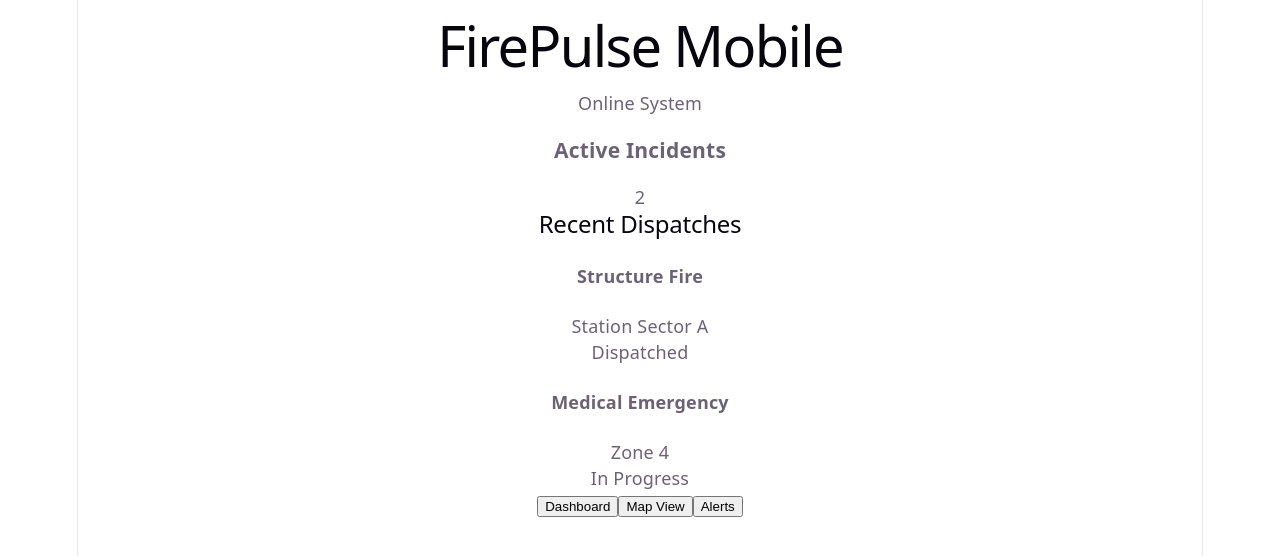
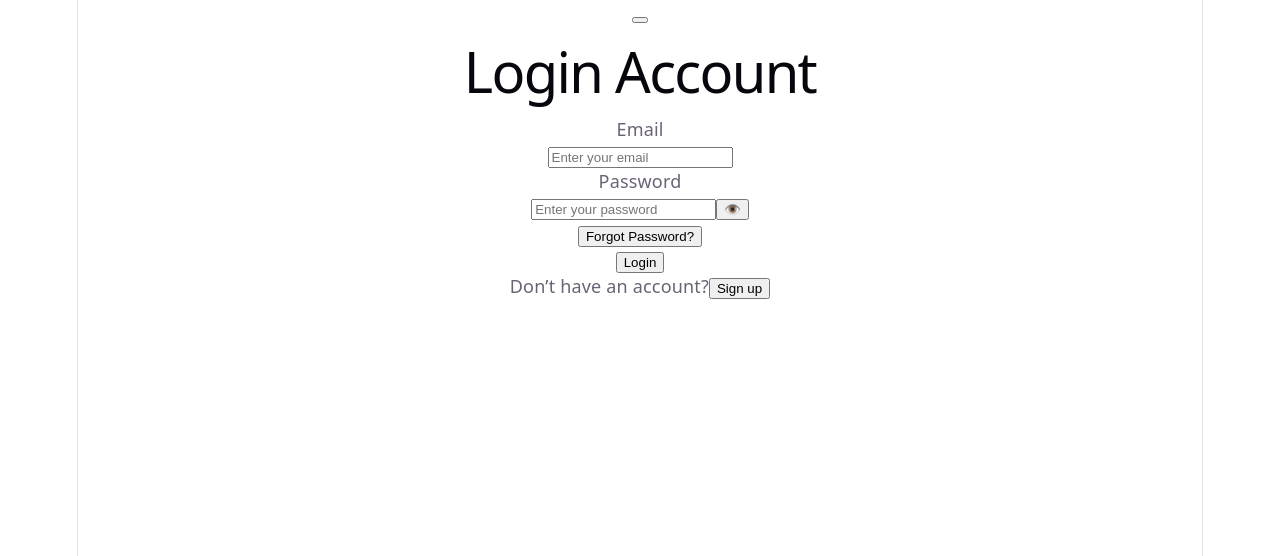
Before and after one commit to znacku/practice-pwa, a React (Vite) app: page / in a window 1280 px wide. Shown: the top 556 px of the page. Built offline with nearby package versions, Linux system fonts and the light colour scheme.

Commit message:
design: match login layout structure with 2_Login Account.png design spec

```diff
--- a/src/App.jsx
+++ b/src/App.jsx
@@ -2,48 +2,91 @@ import React, { useState } from 'react'
 import './App.css'
 
 function App() {
-  const [reports, setReports] = useState([
-    { id: 1, type: 'Structure Fire', location: 'Station Sector A', status: 'Dispatched' },
-    { id: 2, type: 'Medical Emergency', location: 'Zone 4', status: 'In Progress' }
-  ])
+  const [currentScreen, setCurrentScreen] = useState('login')
+  const [showPassword, setShowPassword] = useState(false)
+  const [email, setEmail] = useState('')
+  const [password, setPassword] = useState('')
+
+  const handleLogin = (e) => {
+    e.preventDefault()
+    if (email && password) {
+      setCurrentScreen('dashboard')
+    }
+  }
 
   return (
     <div className="app-container">
-      {/* Header */}
-      <header className="app-header">
-        <h1>FirePulse Mobile</h1>
-        <span className="status-badge">Online System</span>
-      </header>
 
-      {/* Main Content Dashboard */}
-      <main className="dashboard-content">
-        <section className="stat-card">
-          <h3>Active Incidents</h3>
-          <p className="stat-number">{reports.length}</p>
-        </section>
+      {/* LOGIN SCREEN BASED ON 2_Login Account.png */}
+      {currentScreen === 'login' && (
+        <div className="auth-container">
 
-        <h2>Recent Dispatches</h2>
-        <div className="report-list">
-          {reports.map(report => (
-            <div key={report.id} className="report-card">
-              <div className="report-details">
-                <h4>{report.type}</h4>
-                <p>{report.location}</p>
+          <button className="back-btn" aria-label="Go back">
+            <span className="back-arrow"></span>
+          </button>
+
+          <h1 className="auth-title">Login Account</h1>
+
+          <form className="auth-form" onSubmit={handleLogin}>
+            <div className="form-group">
+              <label>Email</label>
+              <div className="input-wrapper">
+                <input
+                  type="email"
+                  placeholder="Enter your email"
+                  value={email}
+                  onChange={(e) => setEmail(e.target.value)}
+                  required
+                />
               </div>
-              <span className={`status ${report.status.toLowerCase().replace(' ', '-')}`}>
-                {report.status}
-              </span>
             </div>
-          ))}
+
+            <div className="form-group">
+              <label>Password</label>
+              <div className="input-wrapper">
+                <input
+                  type={showPassword ? "text" : "password"}
+                  placeholder="Enter your password"
+                  value={password}
+                  onChange={(e) => setPassword(e.target.value)}
+                  required
+                />
+                <button
+                  type="button"
+                  className="password-toggle"
+                  onClick={() => setShowPassword(!showPassword)}
+                >
+                  {/* Eye Icon Representation */}
+                  👁️
+                </button>
+              </div>
+            </div>
+
+            <div className="forgot-password-container">
+              <button type="button" className="forgot-link">Forgot Password?</button>
+            </div>
+
+            <button type="submit" className="btn-login">Login</button>
+          </form>
+
+          <div className="auth-footer-fixed">
+            Don’t have an account?
+            <button className="footer-link" onClick={() => alert('Registration routing goes here!')}>Sign up</button>
+          </div>
         </div>
-      </main>
+      )}
 
-      {/* Bottom Nav Bar */}
-      <nav className="bottom-nav">
-        <button className="nav-item active">Dashboard</button>
-        <button className="nav-item">Map View</button>
-        <button className="nav-item">Alerts</button>
-      </nav>
+      {/* DASHBOARD PREVIEW ACCESSIBLE ONCE SIGNED IN */}
+      {currentScreen === 'dashboard' && (
+        <div style={{ padding: '2rem', textAlign: 'center', color: 'var(--primary-blue)' }}>
+          <h2>Welcome to FirePulse</h2>
+          <p style={{ margin: '1rem 0' }}>Authenticated Successfully</p>
+          <button className="btn-login" onClick={() => setCurrentScreen('login')} style={{ marginTop: '1rem' }}>
+            Back to Login View
+          </button>
+        </div>
+      )}
+
     </div>
   )
 }
```
